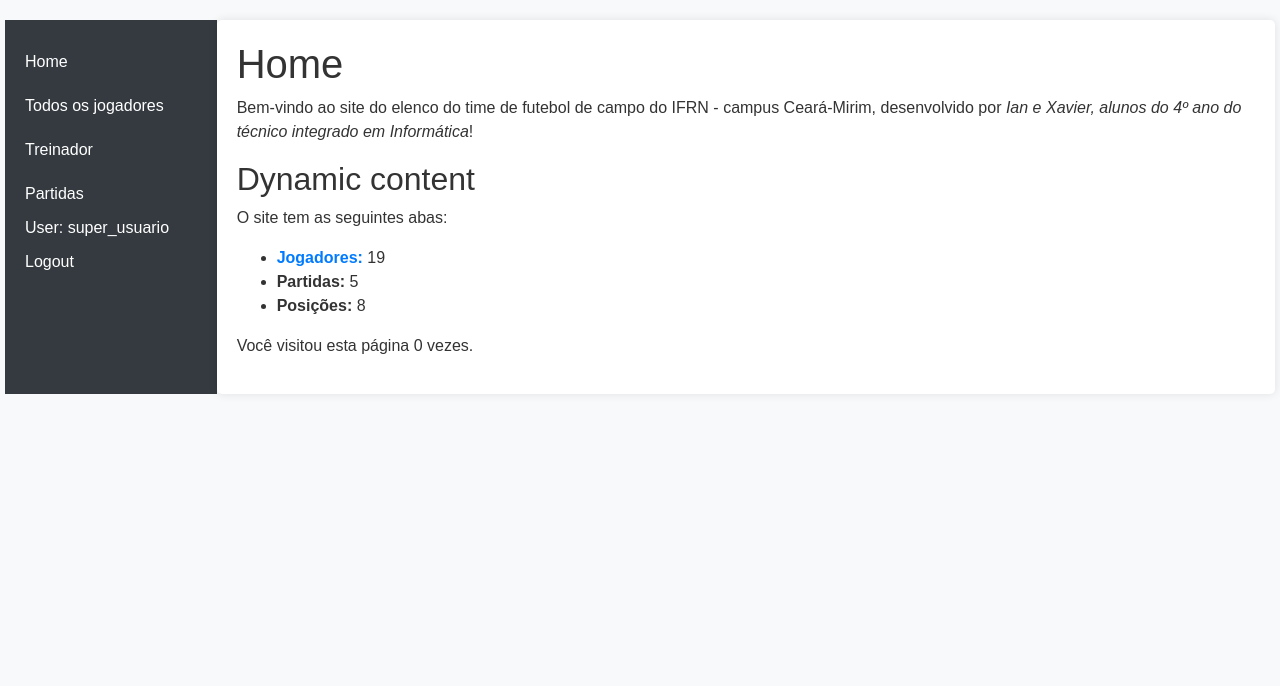
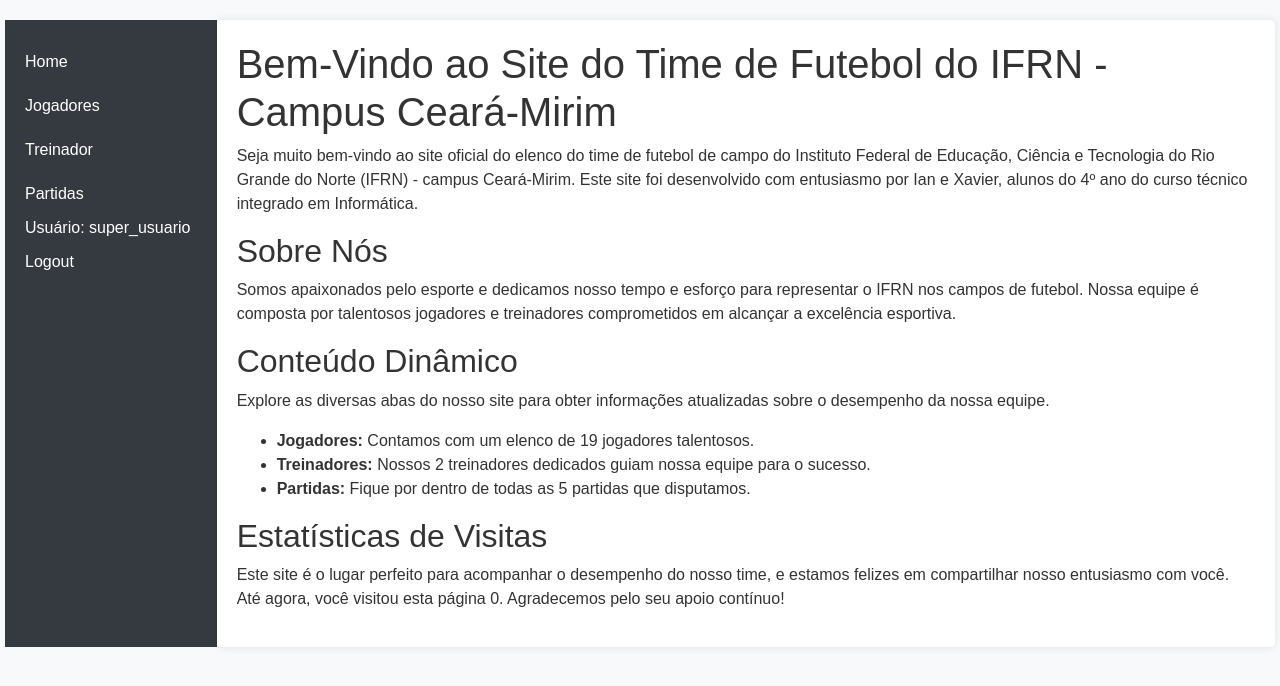
Before and after one commit to leonardoxaviercf/PPI-ProjetoFinal, a Django app: page /catalog/ in a window 1280 px wide. Shown: the top 686 px of the page. Run offline with Django 4.2, Linux system fonts and the light colour scheme; a user stored in the database is signed in; data comes from the database, SQL or seed files in the repository; both versions use the stored data as it was after the commit; some libraries are stand-ins or nearby versions.

Commit message:
Atualização.
Uma atualização geral do projeto, na qual está bem mais completo e com mais funcionalidades.

```diff
--- a/projeto_final/projeto_final/catalog/models.py
+++ b/projeto_final/projeto_final/catalog/models.py
@@ -29,7 +29,7 @@
     placar=models.CharField(max_length=200, blank=True, help_text='Insira o placar da partida.')
 
     def __str__(self):
-        return self.nome
+        return self.id
 
     def get_absolute_url(self):
         return reverse('partida-detail', args=[str(self.id)])
--- a/projeto_final/projeto_final/catalog/templates/base_generic.html
+++ b/projeto_final/projeto_final/catalog/templates/base_generic.html
@@ -1,30 +1,28 @@
-<!doctype html>
+<!DOCTYPE html>
 <html lang="pt-BR">
 <head>
-    {% block title %}<title>Time de futebol de campo do IFRN - campus Ceará-Mirim</title>{% endblock %}
+  {% block title %}
+    <title>Time de Futebol do IFRN - Campus Ceará-Mirim</title>
+  {% endblock %}
   <meta charset="utf-8" />
   <meta name="viewport" content="width=device-width, initial-scale=1" />
-    <link
-      rel="stylesheet"
-      href="https://stackpath.bootstrapcdn.com/bootstrap/4.1.3/css/bootstrap.min.css"
-      integrity="sha384-MCw98/SFnGE8fJT3GXwEOngsV7Zt27NXFoaoApmYm81iuXoPkFOJwJ8ERdknLPMO"
-      crossorigin="anonymous" />
-    <!-- Add additional CSS in static file -->
+  <link rel="stylesheet" href="https://stackpath.bootstrapcdn.com/bootstrap/4.1.3/css/bootstrap.min.css" integrity="sha384-MCw98/SFnGE8fJT3GXwEOngsV7Zt27NXFoaoApmYm81iuXoPkFOJwJ8ERdknLPMO" crossorigin="anonymous" />
   {% load static %}
   <link rel="stylesheet" href="{% static 'css/styles.css' %}" />
 </head>
 <body>
   <div class="container-fluid">
     <div class="row">
+      <!-- Sidebar -->
       <div class="col-sm-2">
         {% block sidebar %}
           <ul class="sidebar-nav">
             <li><a href="{% url 'index' %}">Home</a></li>
-              <li><a href="{% url 'jogadores' %}">Todos os jogadores</a></li>
+            <li><a href="{% url 'jogadores' %}">Jogadores</a></li>
             <li><a href="{% url 'treinador' %}">Treinador</a></li>
             <li><a href="{% url 'partidas' %}">Partidas</a></li>
             {% if user.is_authenticated %}
-                <li>User: {{ user.get_username }}</li>
+              <li>Usuário: {{ user.get_username }}</li>
               <li><a href="{% url 'logout'%}?next={{request.path}}">Logout</a></li>
             {% else %}
               <li><a href="{% url 'login'%}?next={{request.path}}">Login</a></li>
@@ -32,7 +30,10 @@
           </ul>
         {% endblock %}
       </div>
-        <div class="col-sm-10">{% block content %}{% endblock %}
+      <!-- Main Content -->
+      <div class="col-sm-10">
+        {% block content %}{% endblock %}
+        <!-- Pagination -->
         {% block pagination %}
           {% if is_paginated %}
             <div class="pagination">
--- a/projeto_final/projeto_final/catalog/templates/index.html
+++ b/projeto_final/projeto_final/catalog/templates/index.html
@@ -1,20 +1,33 @@
 {% extends "base_generic.html" %}
 
 {% block content %}
-  <h1>Home</h1>
+  <h1>Bem-Vindo ao Site do Time de Futebol do IFRN - Campus Ceará-Mirim</h1>
   <p>
-    Bem-vindo ao site do elenco do time de futebol de campo do IFRN - campus Ceará-Mirim, desenvolvido por
-    <em>Ian e Xavier, alunos do 4º ano do técnico integrado em Informática</em>!
+    Seja muito bem-vindo ao site oficial do elenco do time de futebol de campo do Instituto Federal de Educação,
+    Ciência e Tecnologia do Rio Grande do Norte (IFRN) - campus Ceará-Mirim. Este site foi desenvolvido com entusiasmo
+    por Ian e Xavier, alunos do 4º ano do curso técnico integrado em Informática.
   </p>
-  <h2>Dynamic content</h2>
-  <p>O site tem as seguintes abas:</p>
+
+  <h2>Sobre Nós</h2>
+  <p>
+    Somos apaixonados pelo esporte e dedicamos nosso tempo e esforço para representar o IFRN nos campos de futebol.
+    Nossa equipe é composta por talentosos jogadores e treinadores comprometidos em alcançar a excelência esportiva.
+  </p>
+
+  <h2>Conteúdo Dinâmico</h2>
+  <p>
+    Explore as diversas abas do nosso site para obter informações atualizadas sobre o desempenho da nossa equipe.
+  </p>
   <ul>
-    <li><strong><a href="{% url 'jogadores' %}">Jogadores:</a></strong> {{ numeroDeJogadores }}</li>
-    <li><strong>Partidas:</strong> {{ numeroDePartidas }}</li>
-    <li><strong>Posições:</strong> {{ numeroDePosicoes }}</li>
+    <li><strong>Jogadores:</strong> Contamos com um elenco de {{ numeroDeJogadores }} jogadores talentosos.</li>
+    <li><strong>Treinadores:</strong> Nossos {{ numeroDeTreinadores }} treinadores dedicados guiam nossa equipe para o sucesso.</li>
+    <li><strong>Partidas:</strong> Fique por dentro de todas as {{ numeroDePartidas }} partidas que disputamos.</li>
   </ul>
+
+  <h2>Estatísticas de Visitas</h2>
   <p>
-    Você visitou esta página {{ numeroDeVisitas }}{% if numeroDeVisitas == 1 %} time{%
-    else %} times{% endif %} vezes.
+    Este site é o lugar perfeito para acompanhar o desempenho do nosso time, e estamos felizes em compartilhar nosso
+    entusiasmo com você. Até agora, você visitou esta página {{ numeroDeVisitas }}{% if numeroDeVisitas == 1 %} vez{%
+    else %} vezes{% endif %}. Agradecemos pelo seu apoio contínuo!
   </p>
 {% endblock %}
--- a/projeto_final/projeto_final/catalog/urls.py
+++ b/projeto_final/projeto_final/catalog/urls.py
@@ -9,7 +9,7 @@
     path('treinador/', views.TreinadorListView.as_view(), name='treinador'),
     path('treinador/<int:pk>', views.TreinadorDetailView.as_view(), name='treinador-detail'),
     path('partidas/', views.PartidaListView.as_view(), name='partidas'),
-    path('partidas/<int:pk>', views.PartidaDetailView.as_view(), name='partida-detail'),
+    path('partida/<int:pk>', views.PartidaDetailView.as_view(), name='partida-detail'),
 ]
 
 urlpatterns += [
```
Also changed, not shown: projeto_final/projeto_final/catalog/templates/catalog/jogador_detail.html (+15 -4 lines), projeto_final/projeto_final/catalog/templates/catalog/jogador_list.html (+10 -2 lines), projeto_final/projeto_final/catalog/templates/catalog/partida_list.html (+14 -8 lines), projeto_final/projeto_final/catalog/templates/catalog/treinador_detail.html (+9 -3 lines), projeto_final/projeto_final/catalog/templates/catalog/treinador_list.html (+6 -2 lines), projeto_final/projeto_final/db.sqlite3. Lines whose indentation alone changed are shown as unchanged.
